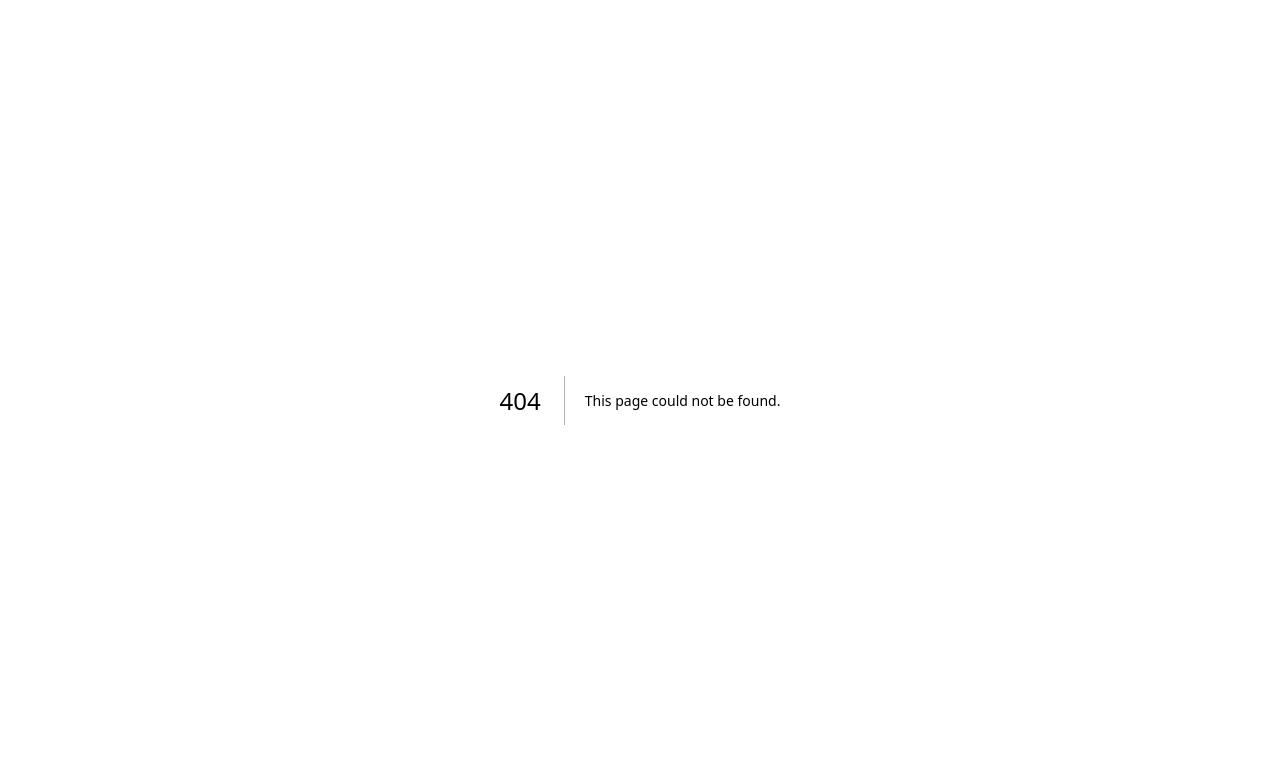
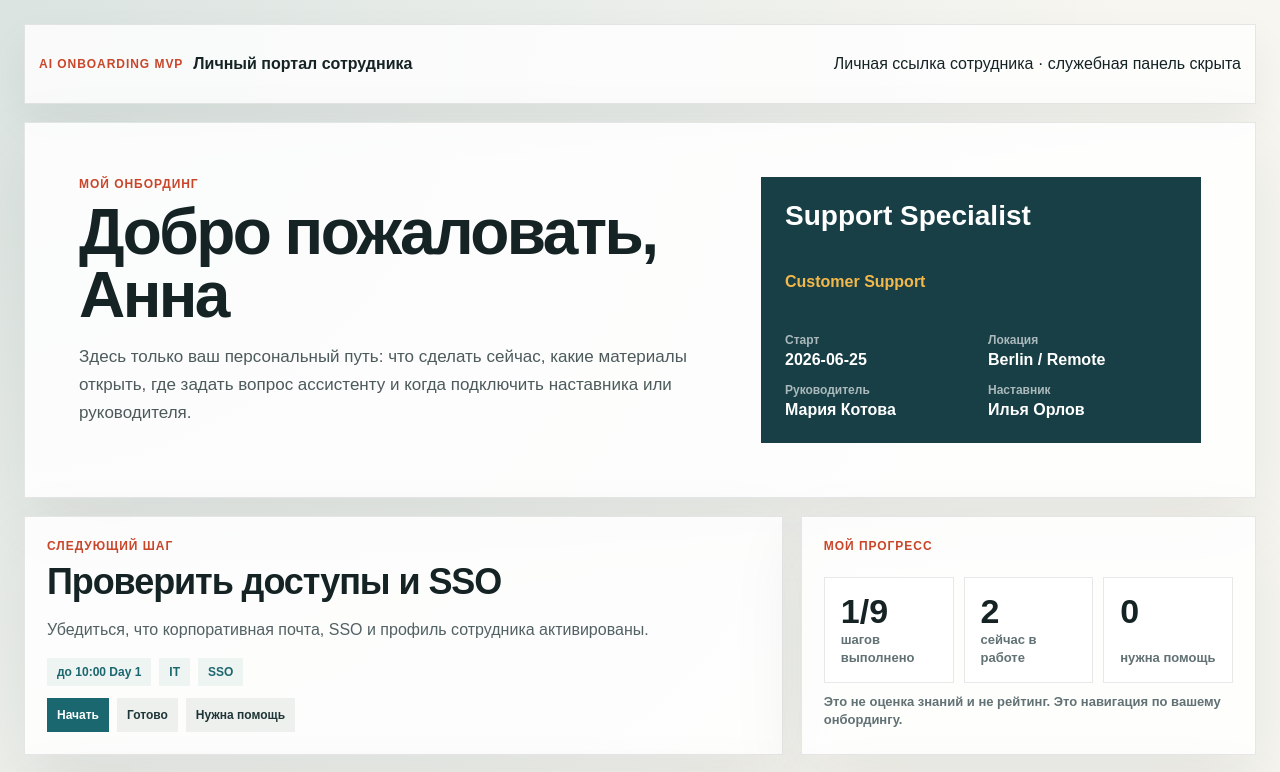
Before and after one commit to Ramilko37/ai-onboarding, a Next.js app: page /employee/1 in a window 1280 px wide. Before the commit this address had no page. Shown: the top 772 px of the page. Built offline with nearby package versions, Linux system fonts and the light colour scheme.

Commit message:
Add direct personal employee onboarding route

```diff
--- /dev/null
+++ b/app/employee/[employeeId]/page.tsx
@@ -0,0 +1,18 @@
+import { MvpOnboardingPage } from "@/modules/onboarding-agent/ui/MvpOnboardingPage";
+import { demoEmployees } from "@/modules/onboarding-agent/model/mvpDemoData";
+
+export function generateStaticParams() {
+  return demoEmployees.map((employee) => ({
+    employeeId: employee.id
+  }));
+}
+
+export default async function EmployeeOnboardingPage({
+  params
+}: {
+  params: Promise<{ employeeId: string }>;
+}) {
+  const { employeeId } = await params;
+
+  return <MvpOnboardingPage initialEmployeeId={employeeId} allowModeSwitch={false} />;
+}
```
